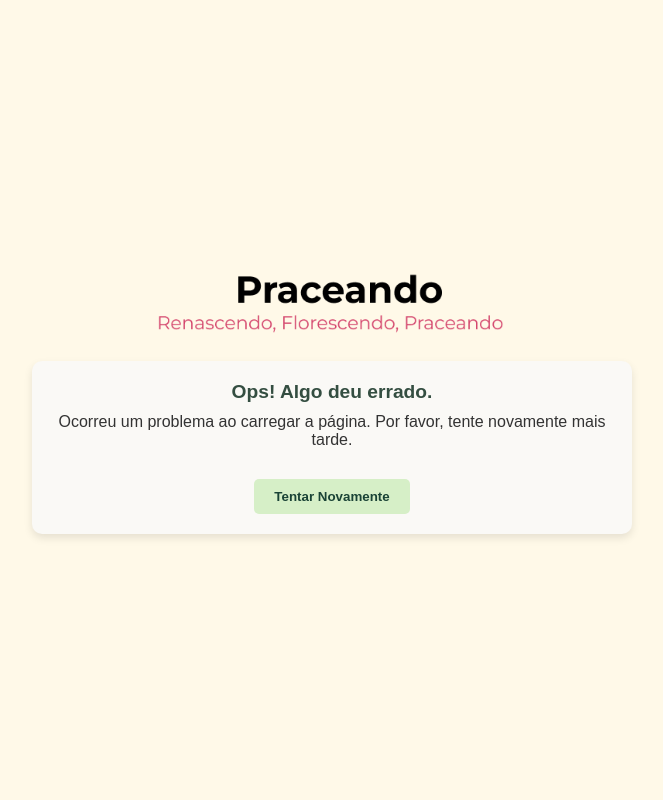
After one commit to praceando/flask-dashboard, a Flask app: template templates/error.html in a window 1280 px wide. The commit adds this page. Shown: the whole page, without its empty margins (308-971 px from the left). Run offline with Flask 3, Linux system fonts and the light colour scheme; the template is opened without the code that fills it, so the values that code supplies are empty; some libraries are stand-ins or nearby versions.

Commit message:
subindo tela de erro

```diff
--- a/app.py
+++ b/app.py
@@ -8,6 +8,9 @@ import psycopg2
 import pymongo as mongo
 from dotenv import load_dotenv
 import os
+import matplotlib
+matplotlib.use('Agg')  # Use o backend 'Agg' para renderização sem interface gráfica
+
 
 app = Flask(__name__)
 
@@ -376,5 +379,11 @@ def index_page(user_id:int):
         media_notas_evento_img=media_notas_evento_img
     )
 
-if __name__ == '__main__':
-    app.run(debug=False,port=5001, host='0.0.0.0')
+@app.errorhandler(404)
+@app.errorhandler(500)
+@app.errorhandler(400)
+def handle_error(error):  # adiciona o parâmetro `error`
+    return render_template("error.html"), error.code
+
+
+app.run(debug=False,port=5001, host='0.0.0.0')
--- a/static/style.css
+++ b/static/style.css
@@ -131,3 +131,39 @@ body {
         grid-column: span 1;
     }
 }
+
+/* Adicione ao style.css */
+
+.error-message {
+    background-color: #FAF9F6;
+    padding: 20px;
+    border-radius: 10px;
+    box-shadow: 0px 4px 8px rgba(0, 0, 0, 0.1);
+    max-width: 600px;
+    text-align: center;
+    margin-top: 20px;
+}
+
+.error-message p {
+    margin-bottom: 10px;
+}
+
+.error-message p:first-of-type {
+    color: #344E41;
+    font-size: 1.2em;
+    margin-bottom: 10px;
+}
+
+.error-message p:last-of-type {
+    color: #333;
+}
+
+.error-button {
+    background-color: #D6EFC7;
+    color: #1A4336;
+    border: none;
+    padding: 10px 20px;
+    border-radius: 5px;
+    cursor: pointer;
+    margin-top: 20px;
+}
--- /dev/null
+++ b/templates/error.html
@@ -0,0 +1,61 @@
+<!DOCTYPE html>
+<html lang="pt-br">
+<head>
+    <meta charset="UTF-8">
+    <meta name="viewport" content="width=device-width, initial-scale=1.0">
+    <title>Erro - Dashboard de Eventos</title>
+    <link rel="stylesheet" href="{{ url_for('static', filename='style.css') }}">
+    <style>
+        .error-message {
+            background-color: #FAF9F6;
+            padding: 20px;
+            border-radius: 10px;
+            box-shadow: 0px 4px 8px rgba(0, 0, 0, 0.1);
+            max-width: 600px;
+            text-align: center;
+            margin-top: 20px;
+        }
+
+        .error-message p {
+            margin-bottom: 10px;
+        }
+
+        .error-message p:first-of-type {
+            color: #344E41;
+            font-size: 1.2em;
+            margin-bottom: 10px;
+        }
+
+        .error-message p:last-of-type {
+            color: #333;
+        }
+
+        .error-button {
+            background-color: #D6EFC7;
+            color: #1A4336;
+            border: none;
+            padding: 10px 20px;
+            border-radius: 5px;
+            cursor: pointer;
+            margin-top: 20px;
+            font-weight: bold;
+        }
+
+        .error-button:hover {
+            background-color: #C2E1B8;
+        }
+    </style>
+</head>
+<body>
+    <div class="dashboard-container">
+        <div class="title-image">
+            <img src="{{ url_for('static', filename='logopraceando.png') }}" alt="Erro - Dashboard">
+        </div>
+        <div class="error-message">
+            <p><strong>Ops! Algo deu errado.</strong></p>
+            <p>Ocorreu um problema ao carregar a página. Por favor, tente novamente mais tarde.</p>
+            <button class="error-button" onclick="window.location.reload()">Tentar Novamente</button>
+        </div>
+    </div>
+</body>
+</html>
```
